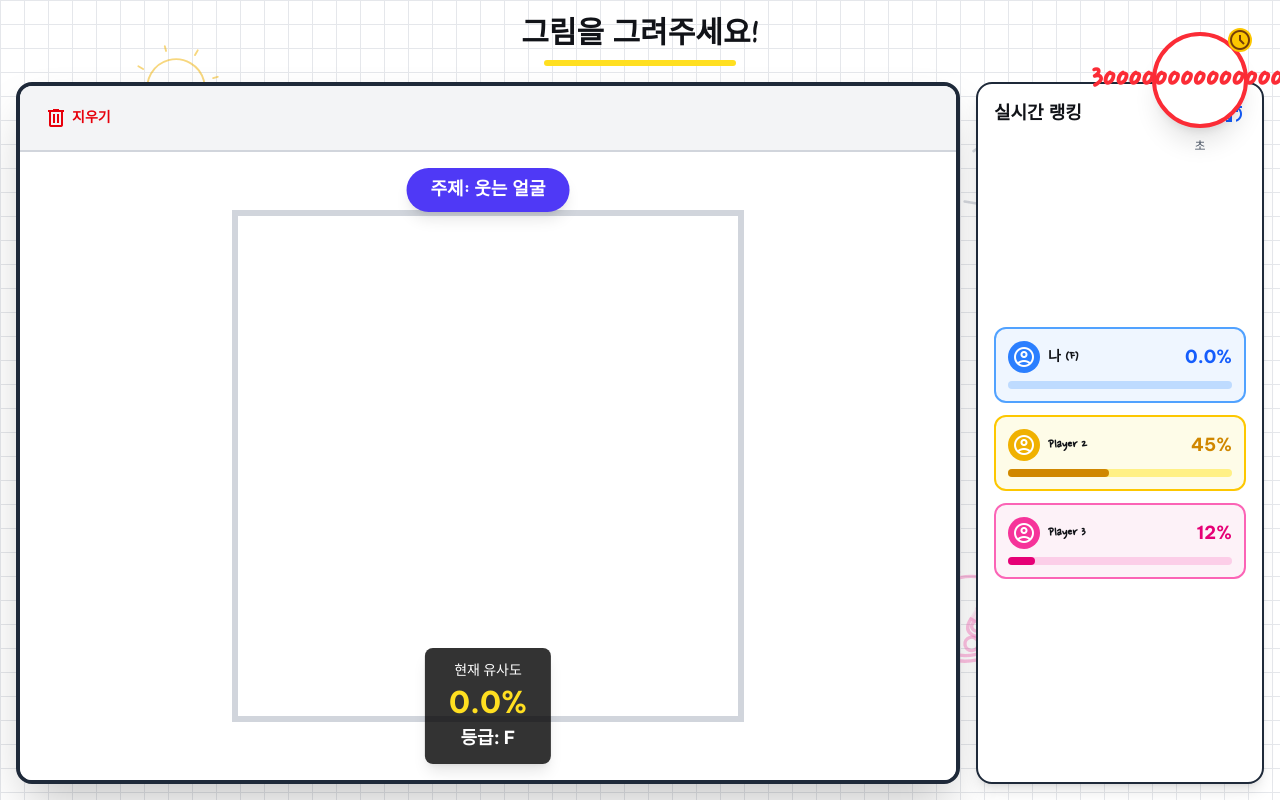
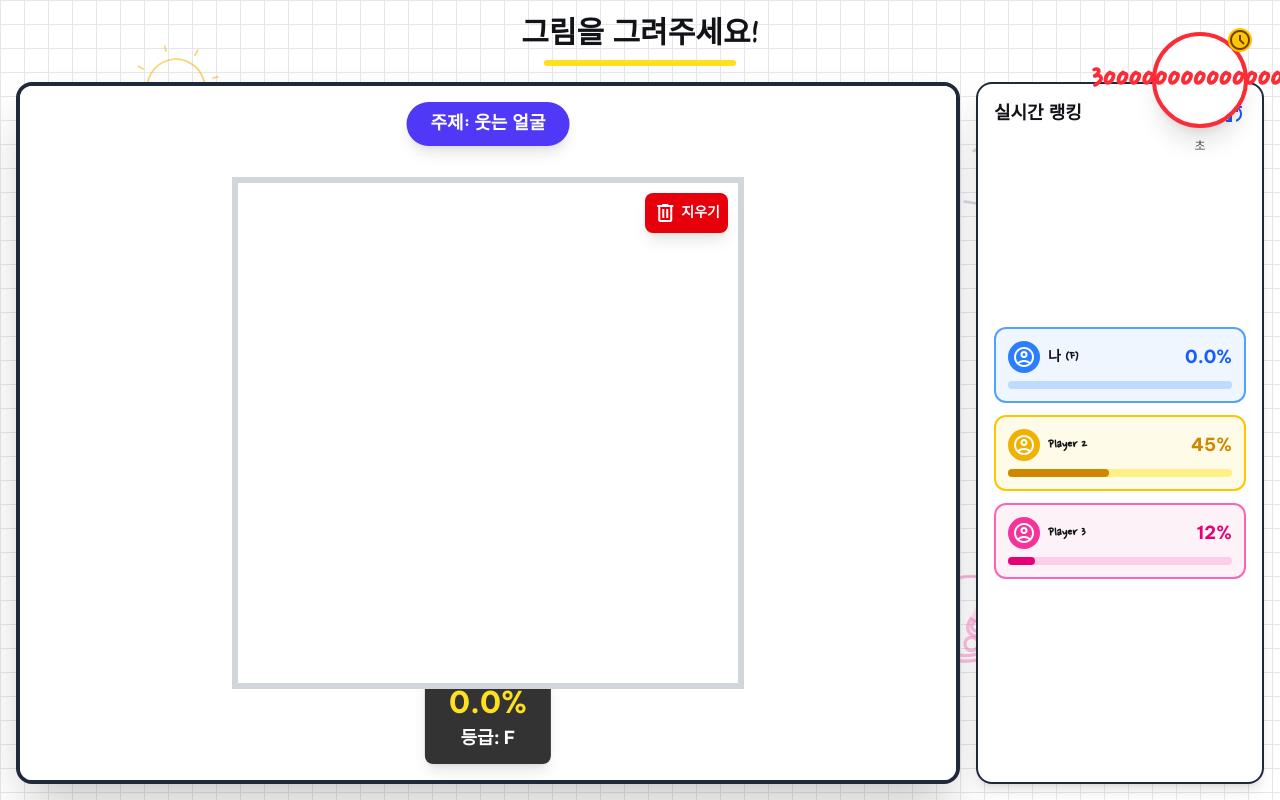
Before and after one commit to boostcampwm2025/web04-we-are-all-da-Vinci, a React (Vite) app in the folder client/: page /drawing-game in a window 1280 px wide. Built offline with nearby package versions, Linux system fonts and the light colour scheme; the HTML template or start-up script is replaced by a standard one.

Commit message:
refactor(fe): 지우기 버튼을 Canvas 내부로 이동 및 clearTrigger prop 제거
- Canvas 컴포넌트에 지우기 버튼 UI 추가
- clearTrigger prop 및 관련 useEffect 제거

```diff
--- a/client/src/features/canvasDraw/ui/Canvas.tsx
+++ b/client/src/features/canvasDraw/ui/Canvas.tsx
@@ -4,10 +4,9 @@ type Stroke = [x: number[], y: number[]];
 
 interface CanvasProps {
   onStrokesChange?: (strokes: Stroke[]) => void;
-  clearTrigger?: number; // 이 값이 변경되면 캔버스 초기화
 }
 
-export function Canvas({ onStrokesChange, clearTrigger }: CanvasProps) {
+export function Canvas({ onStrokesChange }: CanvasProps) {
   const canvasRef = useRef<HTMLCanvasElement | null>(null);
   const ctxRef = useRef<CanvasRenderingContext2D | null>(null);
   const [isDrawing, setIsDrawing] = useState(false);
@@ -107,19 +106,13 @@ export function Canvas({ onStrokesChange, clearTrigger }: CanvasProps) {
     onStrokesChange?.([]);
   };
 
-  // clearTrigger가 변경되면 캔버스 초기화
-  useEffect(() => {
-    if (clearTrigger !== undefined && clearTrigger > 0) {
-      clearCanvas();
-    }
-  }, [clearTrigger]);
-
   // 마우스가 캔버스 밖으로 나갔을 때 그리기 종료
   const handleMouseOut = () => {
     if (isDrawing) handleMouseUp();
   };
 
   return (
+    <div className="relative">
       <canvas
         className="border-6 border-gray-300"
         ref={canvasRef}
@@ -130,5 +123,13 @@ export function Canvas({ onStrokesChange, clearTrigger }: CanvasProps) {
         onMouseUp={handleMouseUp}
         onMouseOut={handleMouseOut}
       />
+      <button
+        onClick={clearCanvas}
+        className="absolute top-4 right-4 flex items-center gap-1 rounded-lg bg-red-600 p-2 text-white shadow-lg transition-colors hover:bg-red-700"
+      >
+        <span className="material-symbols-outlined text-sm">delete</span>
+        <span className="font-handwriting text-sm font-bold">지우기</span>
+      </button>
+    </div>
   );
 }
--- a/client/src/pages/DrawingGame.tsx
+++ b/client/src/pages/DrawingGame.tsx
@@ -10,7 +10,6 @@ export default function DrawingGame() {
   const [timeLeft, setTimeLeft] = useState(30000000000000000);
   const [similarity, setSimilarity] = useState(0);
   const [grade, setGrade] = useState('F');
-  const [clearTrigger, setClearTrigger] = useState(0);
 
   // 타이머 useEffect
   useEffect(() => {
@@ -26,7 +25,6 @@ export default function DrawingGame() {
 
   // Canvas에서 strokes가 업데이트될 때 호출 (마우스를 뗄 때마다)
   const handleStrokesChange = (strokes: Stroke[]) => {
-    // 즉시 유사도 계산
     if (strokes.length > 0) {
       const result = calculateSimilarityVector(strokes);
       setSimilarity(result.similarity);
@@ -36,14 +34,11 @@ export default function DrawingGame() {
         grade: result.grade,
         strokeCount: strokes.length,
       });
+    } else {
+      // Canvas에서 clear되면 빈 배열이 전달됨
+      setSimilarity(0);
+      setGrade('F');
     }
-  };
-
-  // 캔버스 지우기 버튼 핸들러
-  const handleClearCanvas = () => {
-    setClearTrigger((prev) => prev + 1);
-    setSimilarity(0);
-    setGrade('F');
   };
 
   return (
@@ -78,43 +73,6 @@ export default function DrawingGame() {
           <div className="flex min-h-0 flex-1 gap-4">
             <div className="flex min-h-0 flex-1 flex-col">
               <div className="flex h-full flex-col overflow-hidden rounded-2xl border-4 border-gray-800 bg-white shadow-2xl">
-                <div className="flex shrink-0 items-center gap-4 border-b-2 border-gray-300 bg-gray-100 px-4 py-3">
-                  {/* <div className="flex items-center gap-2">
-                    <button className="h-8 w-8 rounded-full border-2 border-gray-400 bg-black transition-transform hover:scale-110"></button>
-                    <button className="h-8 w-8 rounded-full border-2 border-gray-300 bg-red-500 transition-transform hover:scale-110"></button>
-                    <button className="h-8 w-8 rounded-full border-2 border-gray-300 bg-blue-500 transition-transform hover:scale-110"></button>
-                    <button className="h-8 w-8 rounded-full border-2 border-gray-300 bg-green-500 transition-transform hover:scale-110"></button>
-                    <button className="h-8 w-8 rounded-full border-2 border-gray-300 bg-yellow-400 transition-transform hover:scale-110"></button>
-                  </div>
-
-                  <div className="h-6 w-px bg-gray-400"></div>
-
-                  <div className="flex items-center gap-2">
-                    <button className="rounded-lg p-2 transition-colors hover:bg-gray-200">
-                      <span className="material-symbols-outlined text-gray-700">
-                        edit
-                      </span>
-                    </button>
-                    <button className="rounded-lg p-2 transition-colors hover:bg-gray-200">
-                      <span className="material-symbols-outlined text-gray-700">
-                        ink_eraser
-                      </span>
-                    </button>
-                  </div>
-
-                  <div className="h-6 w-px bg-gray-400"></div> */}
-
-                  <button
-                    onClick={handleClearCanvas}
-                    className="flex items-center gap-1 rounded-lg p-2 text-red-600 transition-colors hover:bg-red-100"
-                  >
-                    <span className="material-symbols-outlined">delete</span>
-                    <span className="font-handwriting text-sm font-bold">
-                      지우기
-                    </span>
-                  </button>
-                </div>
-
                 <div className="relative min-h-0 flex-1 bg-white">
                   <div className="absolute top-4 left-1/2 -translate-x-1/2 rounded-full bg-indigo-600 px-6 py-2 text-white shadow-lg">
                     <span className="font-handwriting text-lg font-bold">
@@ -134,10 +92,7 @@ export default function DrawingGame() {
                   </div>
 
                   <div className="flex h-full w-full items-center justify-center">
-                    <Canvas
-                      onStrokesChange={handleStrokesChange}
-                      clearTrigger={clearTrigger}
-                    />
+                    <Canvas onStrokesChange={handleStrokesChange} />
                   </div>
                 </div>
               </div>
```
Lines whose indentation alone changed are shown as unchanged.
